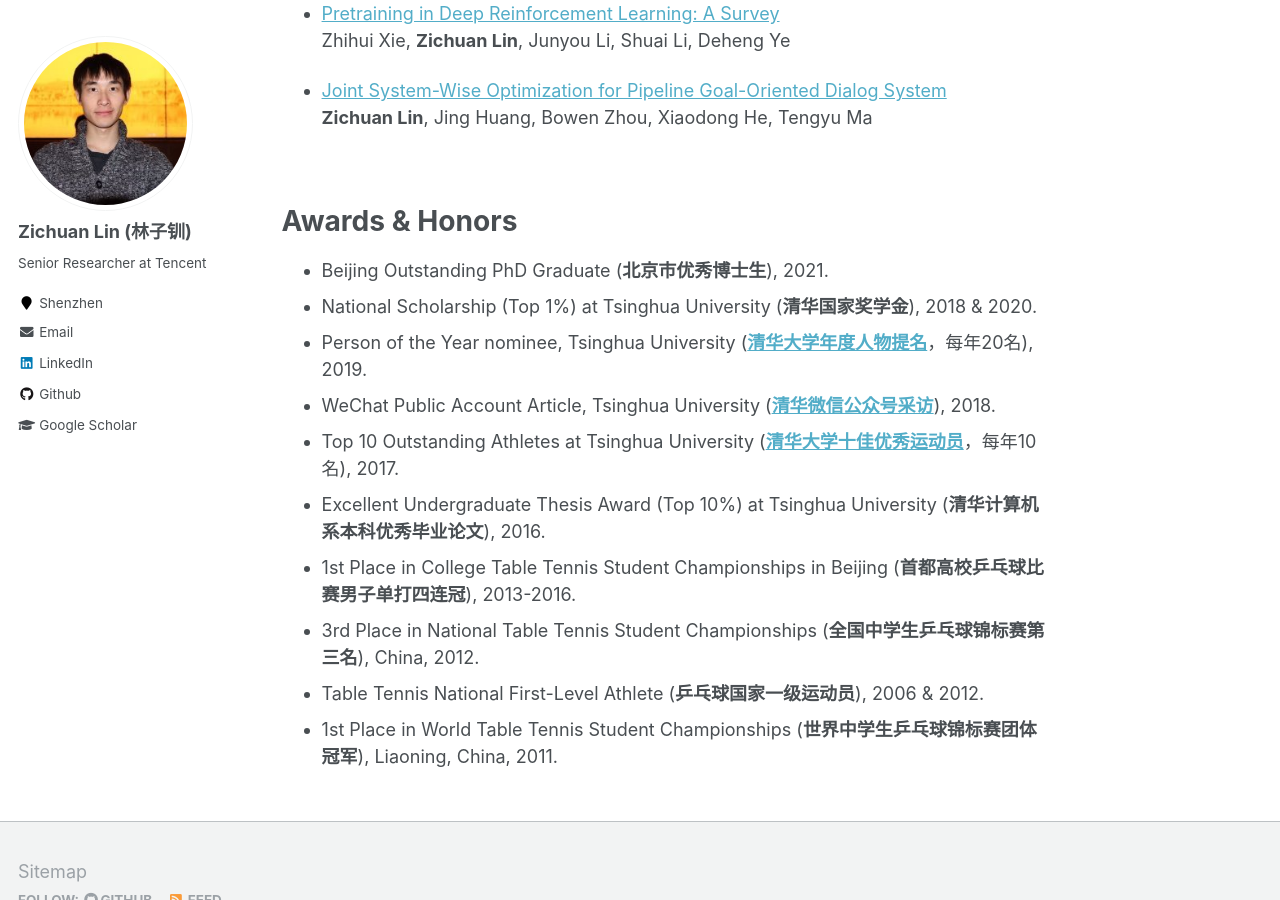
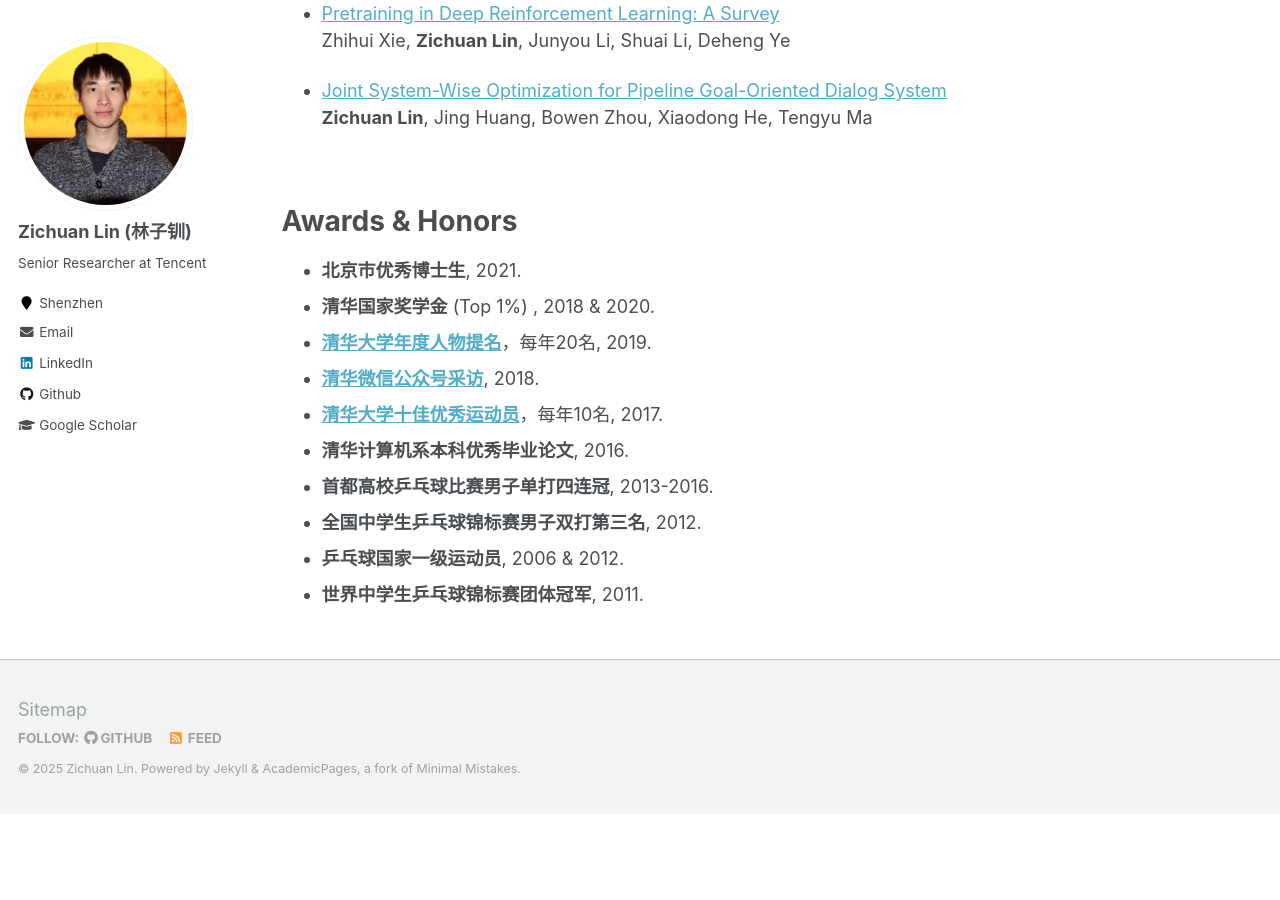
Before and after one commit to LinZichuan/linzichuan.github.io, a Jekyll site: the page built from _pages/about.md, in a window 1280 px wide and 900 px high, scrolled down 2948 px. Built offline with Jekyll 4.4.1, drawn with Linux system fonts in a browser that asks for light colours; formulas are drawn with MathJax 3; after the commit the page ends 3763 px from its top, so only the background shows below that.

Commit message:
Update about.md

```diff
--- a/_pages/about.md
+++ b/_pages/about.md
@@ -169,20 +169,20 @@ MSRA, Beijing, 2017
 
 Awards & Honors
 ======
-- Beijing Outstanding PhD Graduate (**北京市优秀博士生**), 2021.
+- **北京市优秀博士生**, 2021.
 <!-- - 84 Innovative Future Scholarship (Top 1%) at department of Computer Science at Tsinghua University, 2020. -->
-- National Scholarship (Top 1%) at Tsinghua University (**清华国家奖学金**), 2018 & 2020.
-- Person of the Year nominee, Tsinghua University ([**清华大学年度人物提名**](https://mp.weixin.qq.com/s/OtJSuCslUEhj2x59Mctixw)，每年20名), 2019.
+- **清华国家奖学金** (Top 1%) , 2018 & 2020.
+- [**清华大学年度人物提名**](https://mp.weixin.qq.com/s/OtJSuCslUEhj2x59Mctixw)，每年20名, 2019.
 <!-- - Tsinghua Scholarship for Overseas Graduate Study, 2019. -->
 <!-- - Excellence in the Microsoft Research Asia Internship Program, 2018. [[Media Coverage](https://mp.weixin.qq.com/s/KM69I6NycCPUtHapNvATVA)] -->
-- WeChat Public Account Article, Tsinghua University ([**清华微信公众号采访**](https://mp.weixin.qq.com/s/eqKkSmXaBXZVKtjG6s-dPg)), 2018.
-- Top 10 Outstanding Athletes at Tsinghua University ([**清华大学十佳优秀运动员**](https://mp.weixin.qq.com/s/_K68zJjTLo4zgzc4RE0WnQ)，每年10名), 2017.
-- Excellent Undergraduate Thesis Award (Top 10%) at Tsinghua University (**清华计算机系本科优秀毕业论文**), 2016.
+- [**清华微信公众号采访**](https://mp.weixin.qq.com/s/eqKkSmXaBXZVKtjG6s-dPg), 2018.
+- [**清华大学十佳优秀运动员**](https://mp.weixin.qq.com/s/_K68zJjTLo4zgzc4RE0WnQ)，每年10名, 2017.
+- **清华计算机系本科优秀毕业论文**, 2016.
 <!-- - Top 2 in Tsinghua Mathematical Contest in Modeling, 2016. -->
-- 1st Place in College Table Tennis Student Championships in Beijing (**首都高校乒乓球比赛男子单打四连冠**), 2013-2016.
-- 3rd Place in National Table Tennis Student Championships (**全国中学生乒乓球锦标赛第三名**), China, 2012.
-- Table Tennis National First-Level Athlete (**乒乓球国家一级运动员**), 2006 & 2012.
-- 1st Place in World Table Tennis Student Championships (**世界中学生乒乓球锦标赛团体冠军**), Liaoning, China, 2011.
+- **首都高校乒乓球比赛男子单打四连冠**, 2013-2016.
+- **全国中学生乒乓球锦标赛男子双打第三名**, 2012.
+- **乒乓球国家一级运动员**, 2006 & 2012.
+- **世界中学生乒乓球锦标赛团体冠军**, 2011.
 
 <!--
 Experience and Services
```
